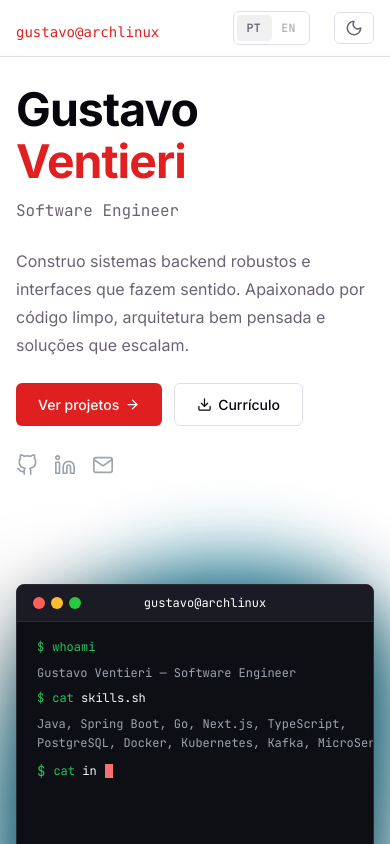
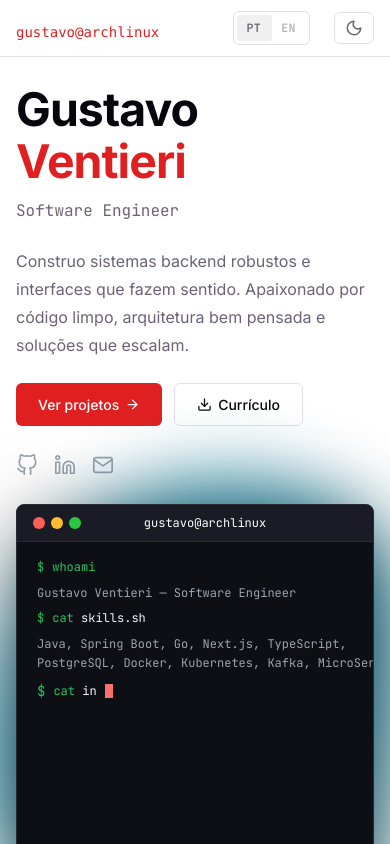
Before and after one commit to gustavoventieri/portifolio-gustavo-ventieri, a Next.js app: page / in a window 390 px wide. Built offline with nearby package versions, Linux system fonts and the light colour scheme.

Commit message:
fix: hero padding fixed

```diff
--- a/src/app/(home)/components/hero.tsx
+++ b/src/app/(home)/components/hero.tsx
@@ -30,9 +30,9 @@ export default function Hero() {
     // Espaçamento vertical da seção
     <section
       id="hero"
-      className="min-h-[85vh] flex justify-between  items-center"
+      className="min-h-[85vh] flex justify-between  items-center "
     >
-      <div className="grid grid-cols-1 lg:grid-cols-2 gap-6 items-center w-full">
+      <div className="grid grid-cols-1 lg:grid-cols-2 gap-6 items-center w-full pt-20 lg:pt-10">
         {/* Coluna esquerda */}
         <div className="flex flex-col gap-6 min-w-0 min-h-100 items-start justify-center">
           <div>
@@ -122,7 +122,7 @@ export default function Hero() {
           </div>
         </div>
 
-        <div className="pt-20">
+        <div className="">
           <Terminal key={language} />
         </div>
       </div>
--- a/src/app/app.tsx
+++ b/src/app/app.tsx
@@ -66,7 +66,7 @@ export const App = ({ children }: { children: React.ReactNode }) => {
       <body className="min-h-full flex flex-col " suppressHydrationWarning>
         <ThemeProvider attribute="class" defaultTheme="light">
           <Header />
-          <main className="flex-1 pt-20 lg:pt-0">{children}</main>
+          <main className="flex-1">{children}</main>
           <Footer />
         </ThemeProvider>
       </body>
--- a/src/components/layout/footer.tsx
+++ b/src/components/layout/footer.tsx
@@ -2,7 +2,7 @@ import { contactData, contactIcons, getHref } from "@/data/contact"; // ajuste o
 
 export function Footer() {
   return (
-    <footer className="border-t border-(--border) mt-0">
+    <footer className="border-t border-(--border) mt-20">
       <div className="max-w-400 mx-auto px-6 py-7 flex flex-col sm:flex-row items-center justify-between gap-4">
         <span className="mono text-xs text-(--muted)">
           © 2026 Gustavo Ventieri. All rights reserved.
```
